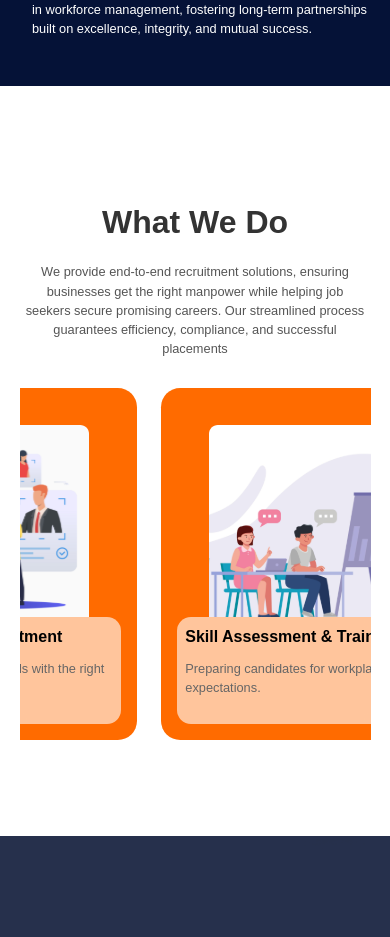
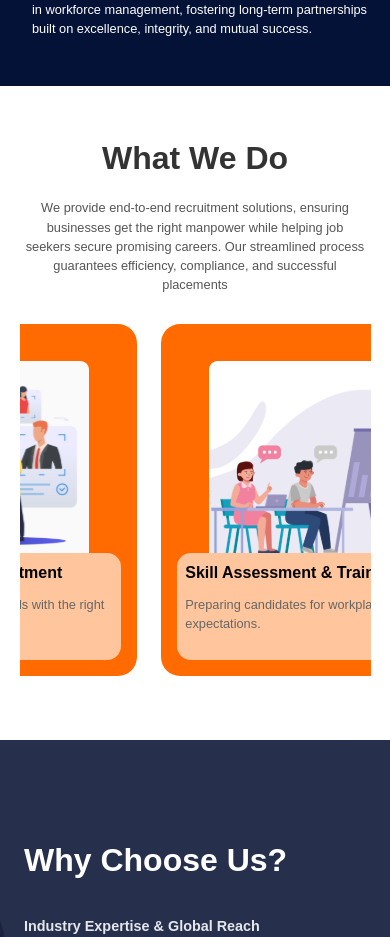
Before and after one commit to Hamdhan7/fahims-manpower-agency, a React (Vite) app in the folder fahims-manpower-agency/: page / in a window 390 px wide. Shown: the part 2262-3199 px from the top of the page. Built offline with nearby package versions, Linux system fonts and the light colour scheme.

Commit message:
feature:developments completed

```diff
--- a/fahims-manpower-agency/src/components/MarketplaceConnection.css
+++ b/fahims-manpower-agency/src/components/MarketplaceConnection.css
@@ -272,6 +272,8 @@
 
     .marketplace-container{
         padding: 0 0;
+        margin-top: 2rem;
+        margin-bottom: 4rem;
     }
     .marketplace-card-container {
         flex-direction: row;
@@ -282,6 +284,7 @@
 
 
     }
+
 
     .market-place-container-upper-section {
         display: flex;
```
